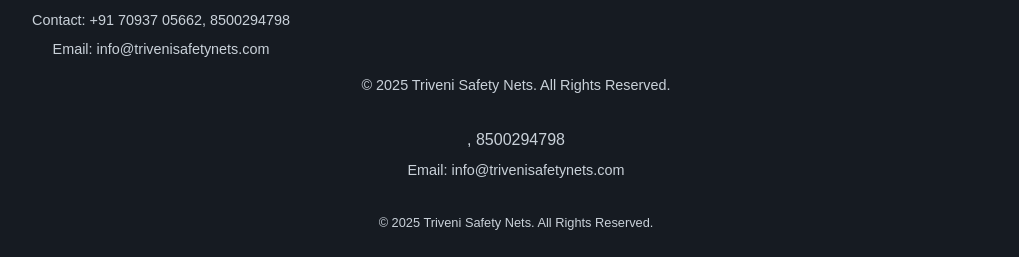
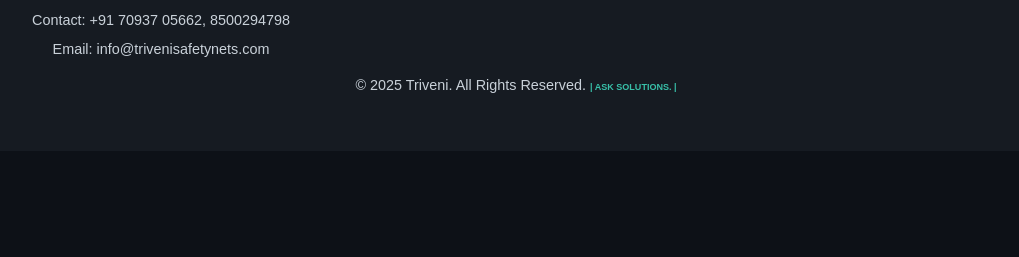
Before and after one commit to Trivenisafetynets/Trivenisafetynets.github.io, a plain HTML site: page contact.html in a window 1280 px wide. Shown: the part 1542-1799 px from the top of the page, without its empty margins (124-1143 px from the left). After the commit the page ends 1693 px from the top, so only its background shows below. Drawn offline with Linux system fonts and the light colour scheme.

Commit message:
Update contact.html

```diff
--- a/contact.html
+++ b/contact.html
@@ -146,18 +146,9 @@
                 <p>Email: info@trivenisafetynets.com</p>
             </div>
         </div>
-        <p class="footer-copy">© 2025 Triveni Safety Nets. All Rights Reserved.</p>
+        <p class="footer-copy">© 2025 Triveni. All Rights Reserved.
+            <a href="tel:+919861221105" style="text-decoration: none;"><span class="ask-sol">| ASK SOLUTIONS. |</span> </a></p>
     </footer>
-
-    <script src="script.js"></script>
-</body>
-</html>, 8500294798</p>
-                <p>Email: info@trivenisafetynets.com</p>
-            </div>
-        </div>
-        <p class="footer-copy">© 2025 Triveni Safety Nets. All Rights Reserved.</p>
-    </footer>
-
     <script src="script.js"></script>
 </body>
 </html>
```
